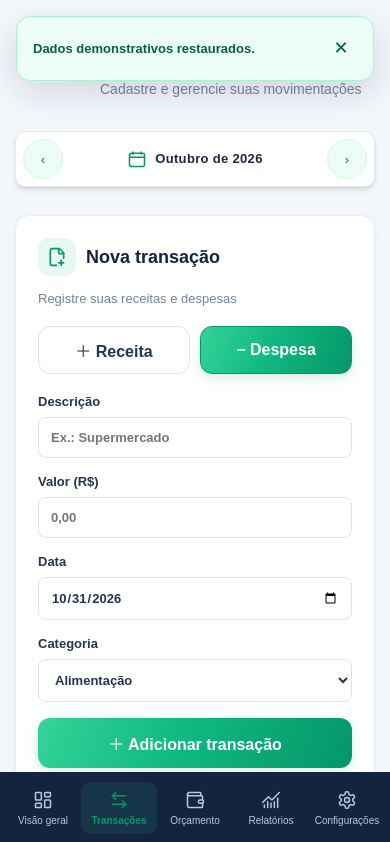
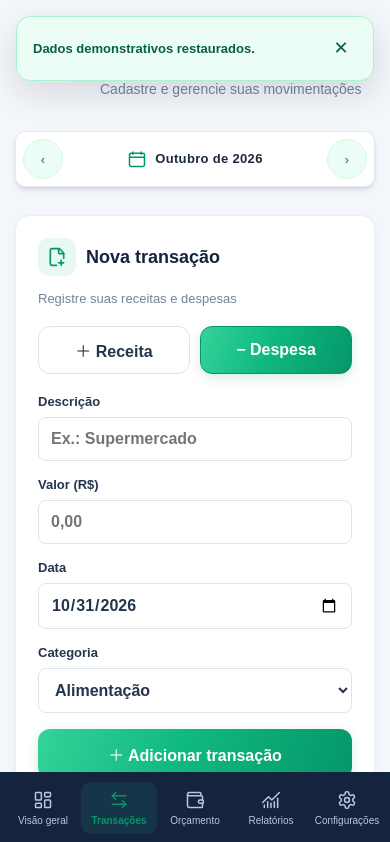
Before and after one commit to fabricioecon12-dev/vitejs-vite-eygm1ahr, a Vue app: page /transacoes in a window 390 px wide. Shown: the top 842 px of the page. Built offline with nearby package versions, Linux system fonts and the light colour scheme.

Commit message:
fix: evita zoom automatico nos campos do formulario no Safari mobile

```diff
--- a/src/style.css
+++ b/src/style.css
@@ -3672,3 +3672,11 @@
     appearance: none;
   }
 }
+
+/* ETAPA 9.19 — Evita zoom automatico no Safari iPhone */
+@media (max-width: 600px) {
+  .formulario input,
+  .formulario select {
+    font-size: 16px;
+  }
+}
```
